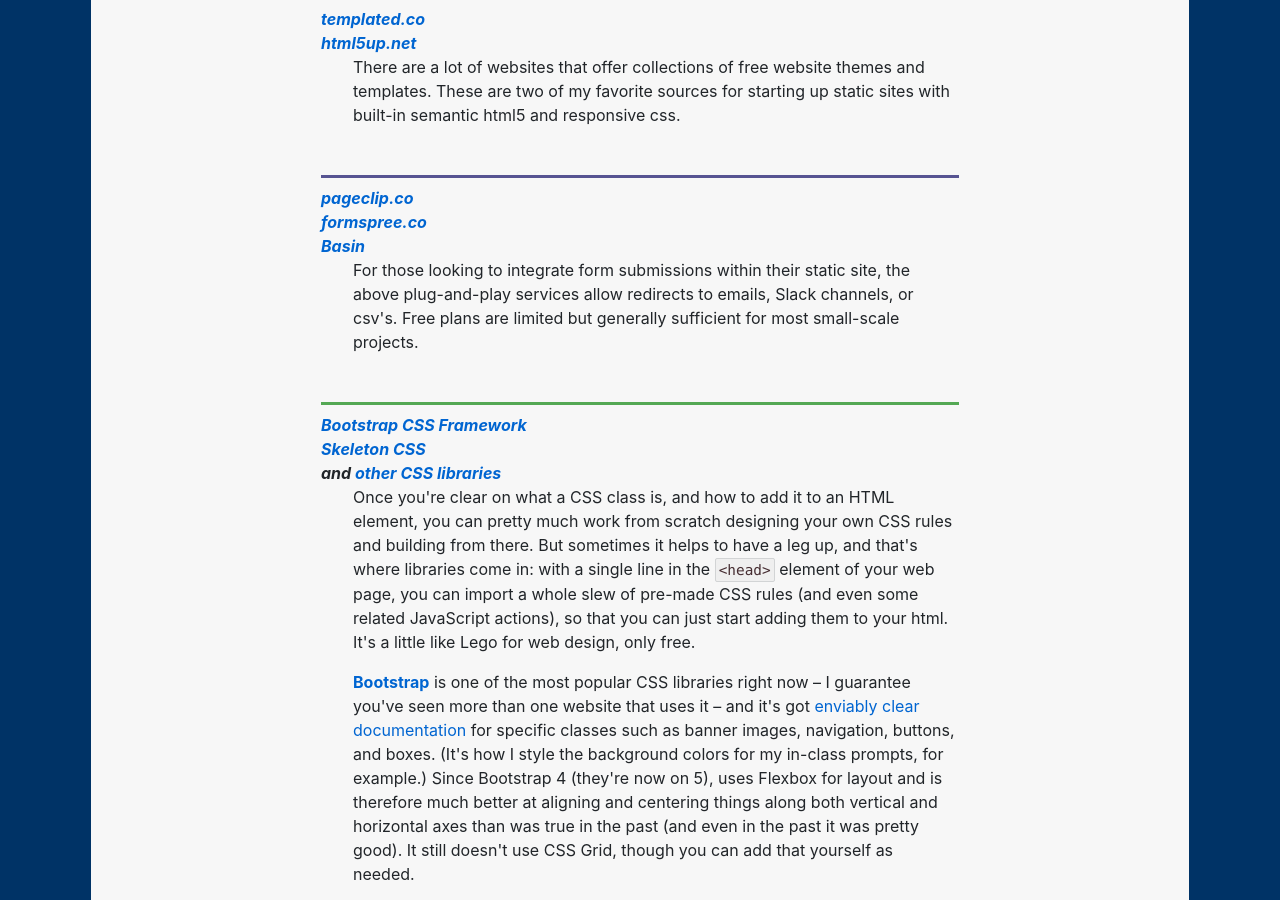
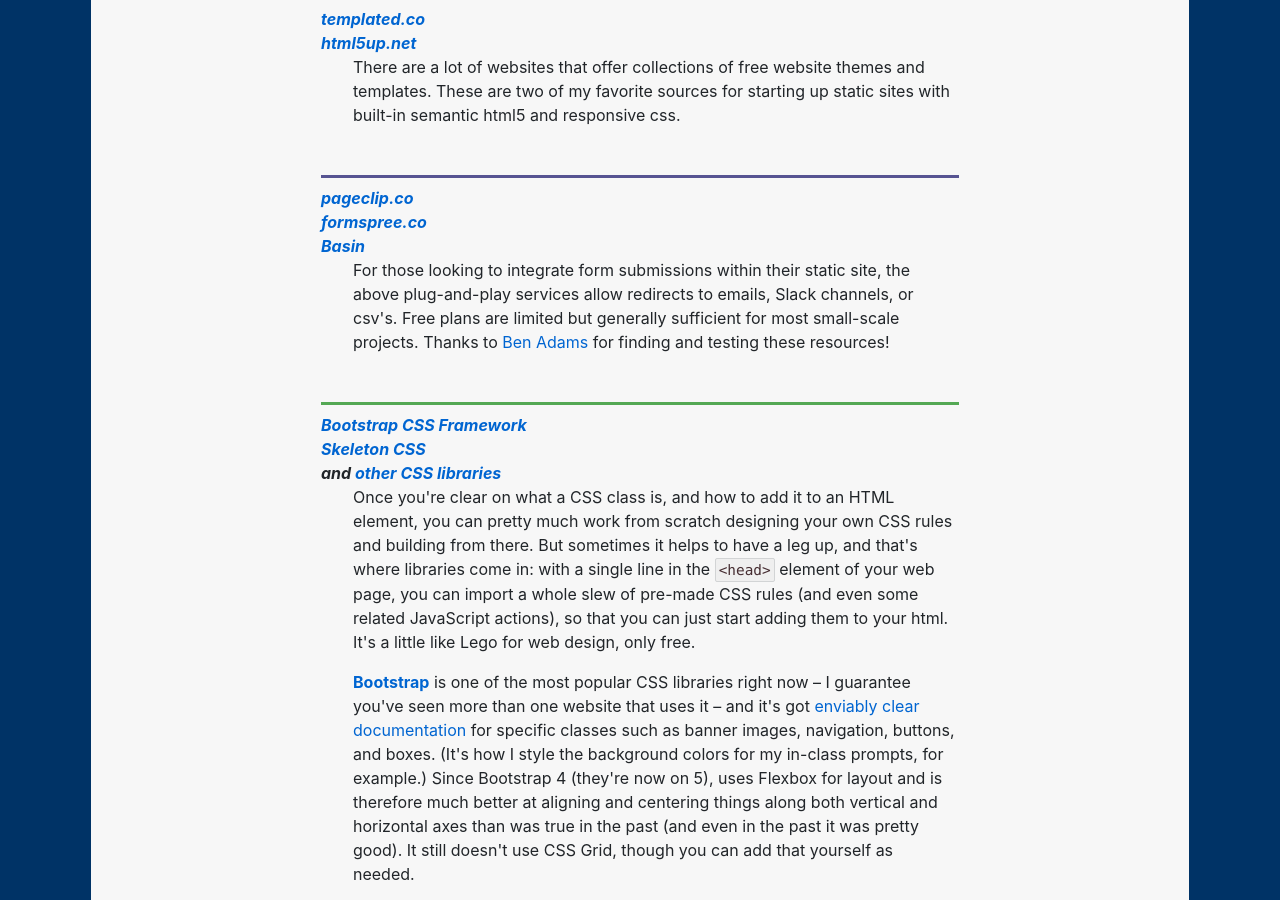
Before and after one commit to benmiller314/cdm2023spring, a Jekyll site: the page built from resources.md, in a window 1280 px wide and 900 px high, scrolled down 8335 px. Built offline with Jekyll 4.4.1, drawn with Linux system fonts in a browser that asks for light colours.

Commit message:
give credit to Ben Adams for the formspree stuff

```diff
--- a/resources.md
+++ b/resources.md
@@ -162,7 +162,7 @@
 <dt><a href="https://pageclip.co/">pageclip.co</a></dt>
 <dt><a href="https://formspree.io/">formspree.co</a></dt>
 <dt><a href="https://usebasin.com/">Basin</a></dt>
-<dd>For those looking to integrate form submissions within their static site, the above plug-and-play services allow redirects to emails, Slack channels, or csv's. Free plans are limited but generally sufficient for most small-scale projects.</dd>
+<dd>For those looking to integrate form submissions within their static site, the above plug-and-play services allow redirects to emails, Slack channels, or csv's. Free plans are limited but generally sufficient for most small-scale projects. Thanks to <a href="https://github.com/bena03">Ben Adams</a> for finding and testing these resources!</dd>
 
 <dt id="frameworks"><a href="http://getbootstrap.com/">Bootstrap CSS Framework</a></dt>
 <dt><a href="http://getskeleton.com/">Skeleton CSS</a></dt>
```
